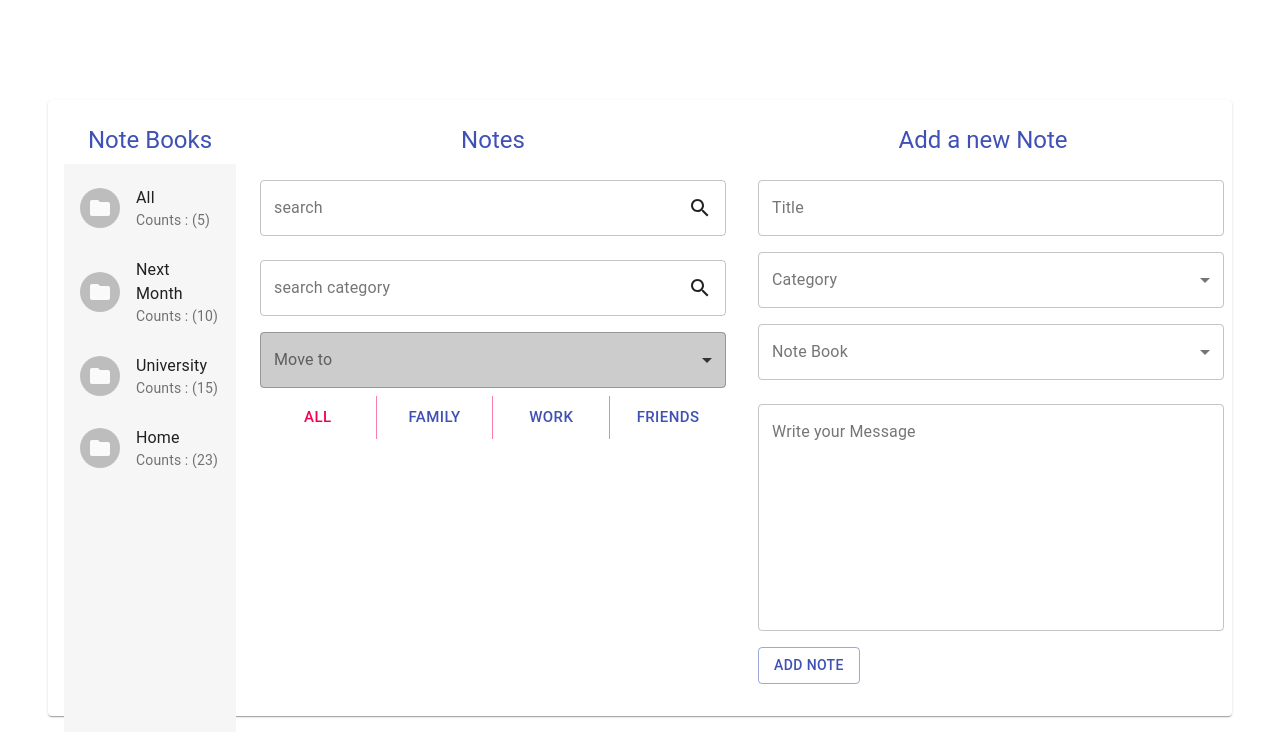
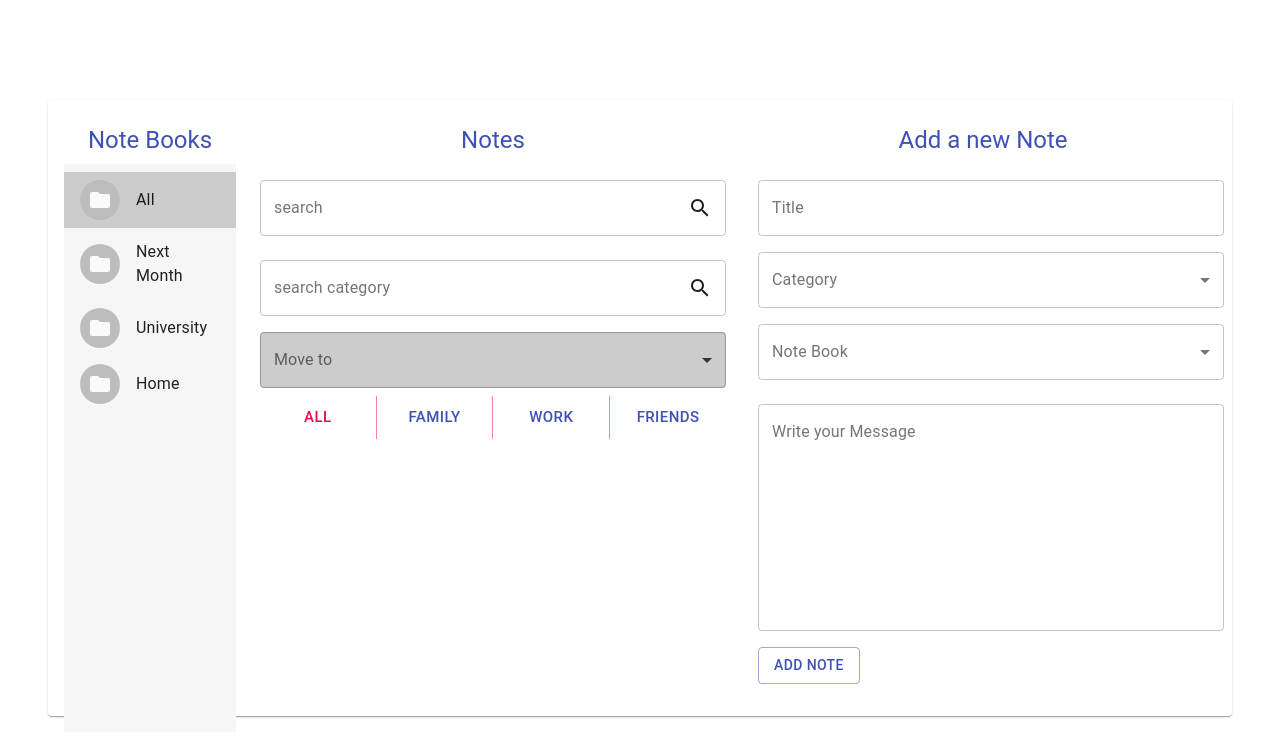
Before and after one commit to nimahkh/note_taking_app, a React (Create React App) app: page / in a window 1280 px wide. Shown: the top 756 px of the page. Built offline with nearby package versions, Linux system fonts and the light colour scheme.

Commit message:
add active item

```diff
--- a/src/components/NoteBooks/index.js
+++ b/src/components/NoteBooks/index.js
@@ -17,6 +17,7 @@ function NoteBooks() {
             notes
         }
     ] = useStateValue();
+    const [activeNote, setActiveNote]= useState('all')
     const [, dispatch] = useStateValue()
 
     function showNotesOf(Notebook){
@@ -24,7 +25,7 @@ function NoteBooks() {
         let University = LocalStorage.getNotebooks('University');
         let Home = LocalStorage.getNotebooks('Home');
         let Notes = LocalStorage.getNotebooks('notes');
-
+        setActiveNote(Notebook)
         if(Notebook==="all"){
             let All;
             NoteNextMonth=NoteNextMonth!==null?JSON.parse(NoteNextMonth):[];
@@ -60,7 +61,7 @@ function NoteBooks() {
         <div className={classes.demo}>
             <List dense={false}>
                 <ListItem
-                    className={classes.noteBookList}
+                    className={[classes.noteBookList,activeNote==="all" && classes.active].join(" ")}
                     onClick={()=>showNotesOf('all')}
                 >
                   <ListItemAvatar>
@@ -70,12 +71,11 @@ function NoteBooks() {
                   </ListItemAvatar>
                   <ListItemText
                     primary="All"
-                    secondary={'Counts : (5)'}
                   />
                 </ListItem>
 
                 <ListItem
-                    className={classes.noteBookList}
+                    className={[classes.noteBookList,activeNote==="Next Month" && classes.active].join(" ")}
                     onClick={()=>showNotesOf('Next Month')}
                 >
                   <ListItemAvatar>
@@ -85,12 +85,11 @@ function NoteBooks() {
                   </ListItemAvatar>
                   <ListItemText
                     primary="Next Month"
-                    secondary={'Counts : (10)'}
                   />
                 </ListItem>
 
                 <ListItem
-                    className={classes.noteBookList}
+                    className={[classes.noteBookList,activeNote==="University" && classes.active].join(" ")}
                     onClick={()=>showNotesOf('University')}
                 >
                   <ListItemAvatar>
@@ -100,12 +99,11 @@ function NoteBooks() {
                   </ListItemAvatar>
                   <ListItemText
                     primary="University"
-                    secondary={'Counts : (15)'}
                   />
                 </ListItem>
 
                 <ListItem
-                    className={classes.noteBookList}
+                    className={[classes.noteBookList,activeNote==="Home" && classes.active].join(" ")}
                     onClick={()=>showNotesOf('Home')}
                 >
                   <ListItemAvatar>
@@ -115,7 +113,6 @@ function NoteBooks() {
                   </ListItemAvatar>
                   <ListItemText
                     primary="Home"
-                    secondary={'Counts : (23)'}
                   />
                 </ListItem>
             </List>
--- a/src/components/NoteBooks/styles.js
+++ b/src/components/NoteBooks/styles.js
@@ -7,5 +7,8 @@ export const useListStyles = makeStyles(theme => ({
     },
     noteBookList:{
         cursor:'pointer'
+    },
+    active:{
+      backgroundColor:'#ccc',
     }
 }));
```
